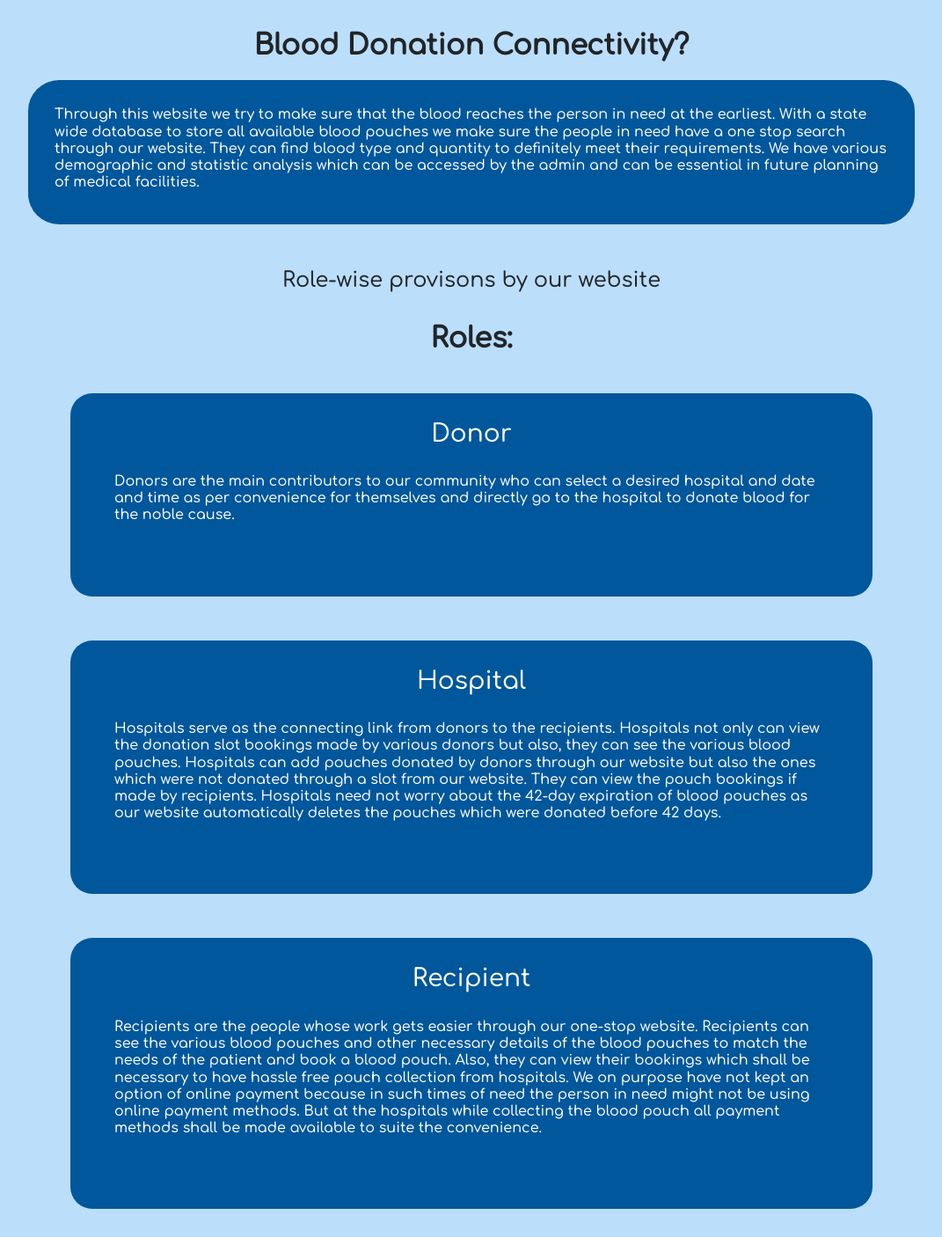
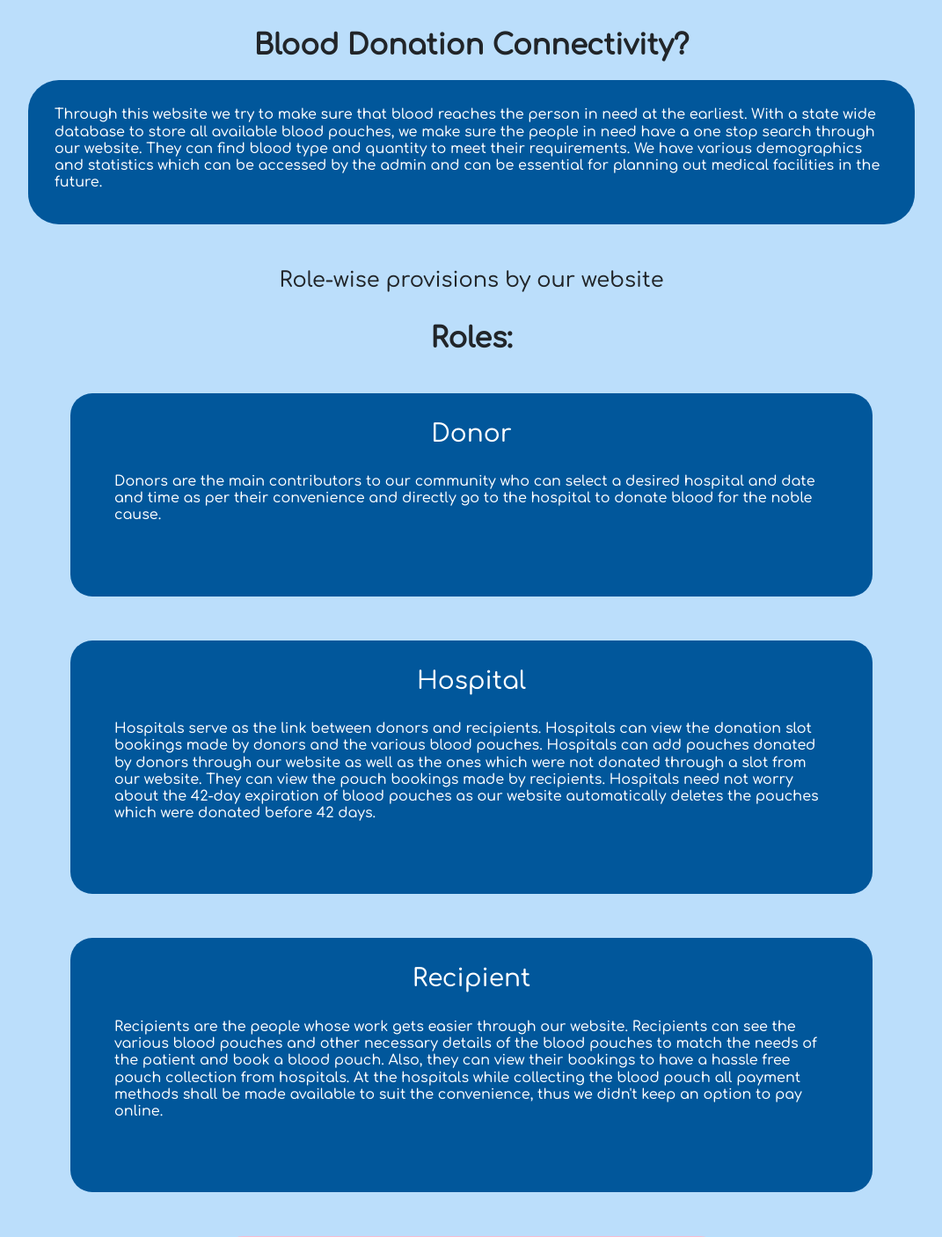
Before and after one commit to ArkiGhosh/blood-donation-connectivity, a Django app: page /services in a window 1280 px wide. Shown: the part 537-1943 px from the top of the page at 88% size, without its empty margins (104-1175 px from the left). Run offline with Django 4.2, Linux system fonts and the light colour scheme.

Commit message:
final commit

```diff
--- a/templates/services.html
+++ b/templates/services.html
@@ -56,13 +56,13 @@
     width: 80%;
     font-family: Comfortaa;
     text-align:left;">
-  <h6>Through this website we try to make sure that the blood reaches the person in need at the earliest.
-    With a state wide database to store all available blood pouches we make sure the people in need have a one stop search through our website.
-    They can find blood type and quantity to definitely meet their requirements.
-    We have various demographic and statistic analysis which can be accessed by the admin and can be essential in future planning of medical facilities.
+  <h6>Through this website we try to make sure that blood reaches the person in need at the earliest.
+    With a state wide database to store all available blood pouches, we make sure the people in need have a one stop search through our website.
+    They can find blood type and quantity to meet their requirements.
+    We have various demographics and statistics which can be accessed by the admin and can be essential for planning out medical facilities in the future.
   </h6>
 </div>
-  <h4>Role-wise provisons by our website</h4><br>
+  <h4>Role-wise provisions by our website</h4><br>
   <h2><b>Roles:</b></h2>
 
 </div>
@@ -81,7 +81,7 @@
     text-align:left;">
     <h3 style="text-align:center;font-family: Comfortaa">Donor</h3>
             <div style = "padding:20px">
-             <h6 >Donors are the main contributors to our community who can select a desired hospital and date and time as per convenience for themselves and directly go to the hospital to donate blood for the noble cause.</h6>
+             <h6 >Donors are the main contributors to our community who can select a desired hospital and date and time as per their convenience and directly go to the hospital to donate blood for the noble cause.</h6>
              <br>
             </div>
       </div>
@@ -97,7 +97,7 @@
       text-align:left;">
       <h3 style="text-align:center;font-family: Comfortaa">Hospital</h3>
               <div style = "padding:20px">
-               <h6 >Hospitals serve as the connecting link from donors to the recipients. Hospitals not only can view the donation slot bookings made by various donors but also, they can see the various blood pouches. Hospitals can add pouches donated by donors through our website but also the ones which were not donated through a slot from our website. They can view the pouch bookings if made by recipients. Hospitals need not worry about the 42-day expiration of blood pouches as our website automatically deletes the pouches which were donated before 42 days.</h6>
+               <h6 >Hospitals serve as the link between donors and recipients. Hospitals can view the donation slot bookings made by donors and the various blood pouches. Hospitals can add pouches donated by donors through our website as well as the ones which were not donated through a slot from our website. They can view the pouch bookings made by recipients. Hospitals need not worry about the 42-day expiration of blood pouches as our website automatically deletes the pouches which were donated before 42 days.</h6>
                <br>
               </div>
         </div>
@@ -113,8 +113,8 @@
     text-align:left;">
     <h3 style="text-align:center;font-family: Comfortaa">Recipient</h3>
             <div style = "padding:20px">
-             <h6 >Recipients are the people whose work gets easier through our one-stop website.
-              Recipients can see the various blood pouches and other necessary details of the blood pouches to match the needs of the patient and book a blood pouch. Also, they can view their bookings which shall be necessary to have hassle free pouch collection from hospitals. We on purpose have not kept an option of online payment because in such times of need the person in need might not be using online payment methods. But at the hospitals while collecting the blood pouch all payment methods shall be made available to suite the convenience.</h6>
+             <h6 >Recipients are the people whose work gets easier through our website.
+              Recipients can see the various blood pouches and other necessary details of the blood pouches to match the needs of the patient and book a blood pouch. Also, they can view their bookings to have a hassle free pouch collection from hospitals. At the hospitals while collecting the blood pouch all payment methods shall be made available to suit the convenience, thus we didn't keep an option to pay online.</h6>
              <br>
             </div>
       </div>
```
